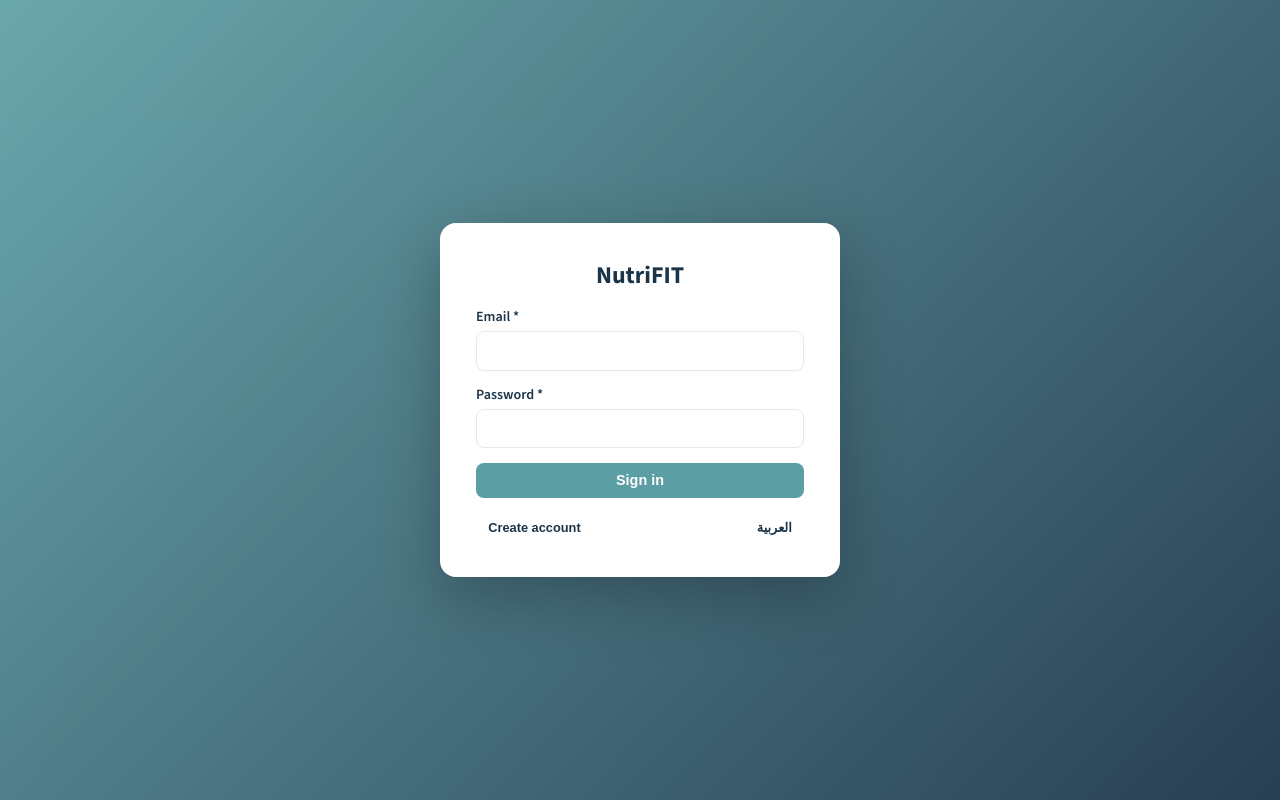
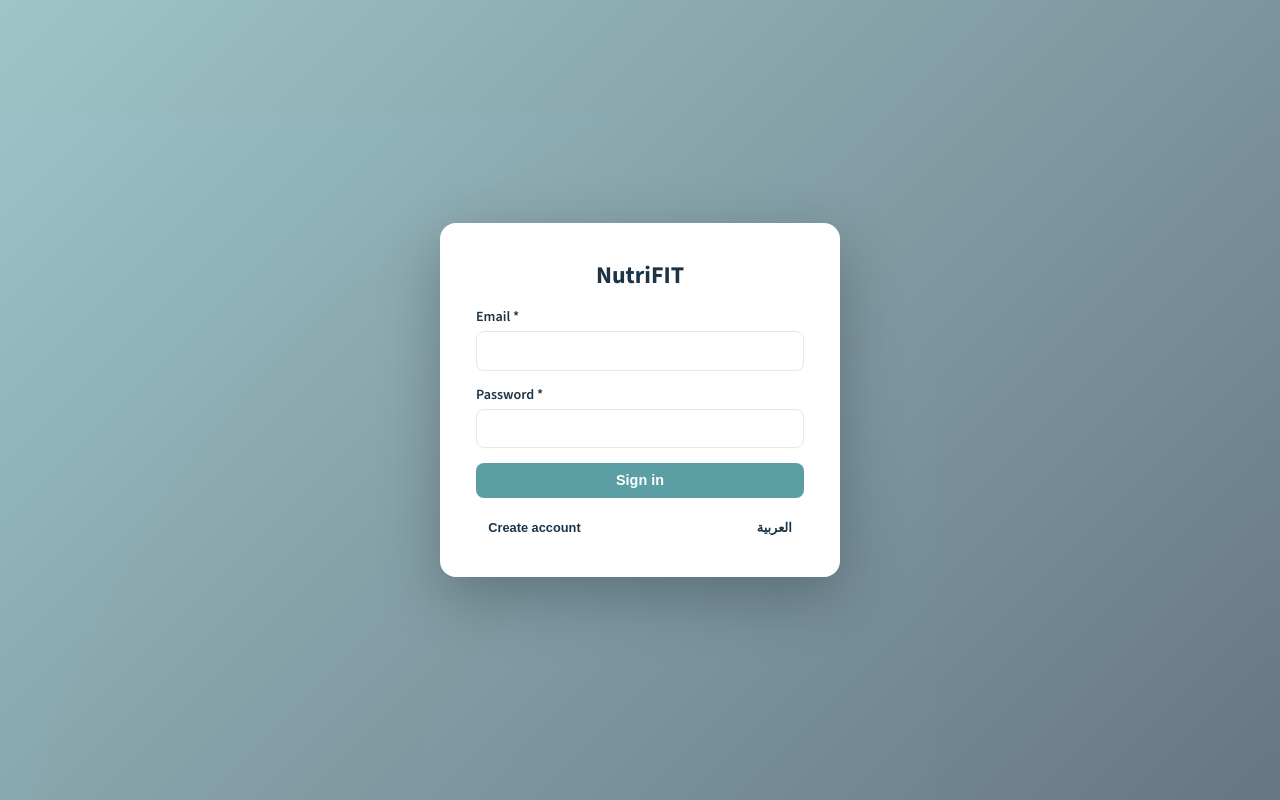
Before and after one commit to thefitxperience/diet-plan, a React (Vite) app in the folder nutrifit/: page /team in a window 1280 px wide. Built offline with nearby package versions, Linux system fonts and the light colour scheme; no server answers.

Commit message:
ui(login): make background image visible (lower gradient opacity)
Co-Authored-By: Claude Fable 5 <noreply@anthropic.com>

```diff
--- a/nutrifit/src/pages/Login.jsx
+++ b/nutrifit/src/pages/Login.jsx
@@ -40,7 +40,7 @@ export default function Login() {
     <div
       className="login-wrap"
       style={{
-        background: `linear-gradient(135deg, rgba(91,159,164,0.90) 0%, rgba(27,52,72,0.94) 100%), url(${import.meta.env.BASE_URL}assets/background.png) center/cover no-repeat`,
+        background: `linear-gradient(135deg, rgba(91,159,164,0.55) 0%, rgba(27,52,72,0.65) 100%), url(${import.meta.env.BASE_URL}assets/background.png) center/cover no-repeat`,
       }}
     >
       <div className="login-card">
```
